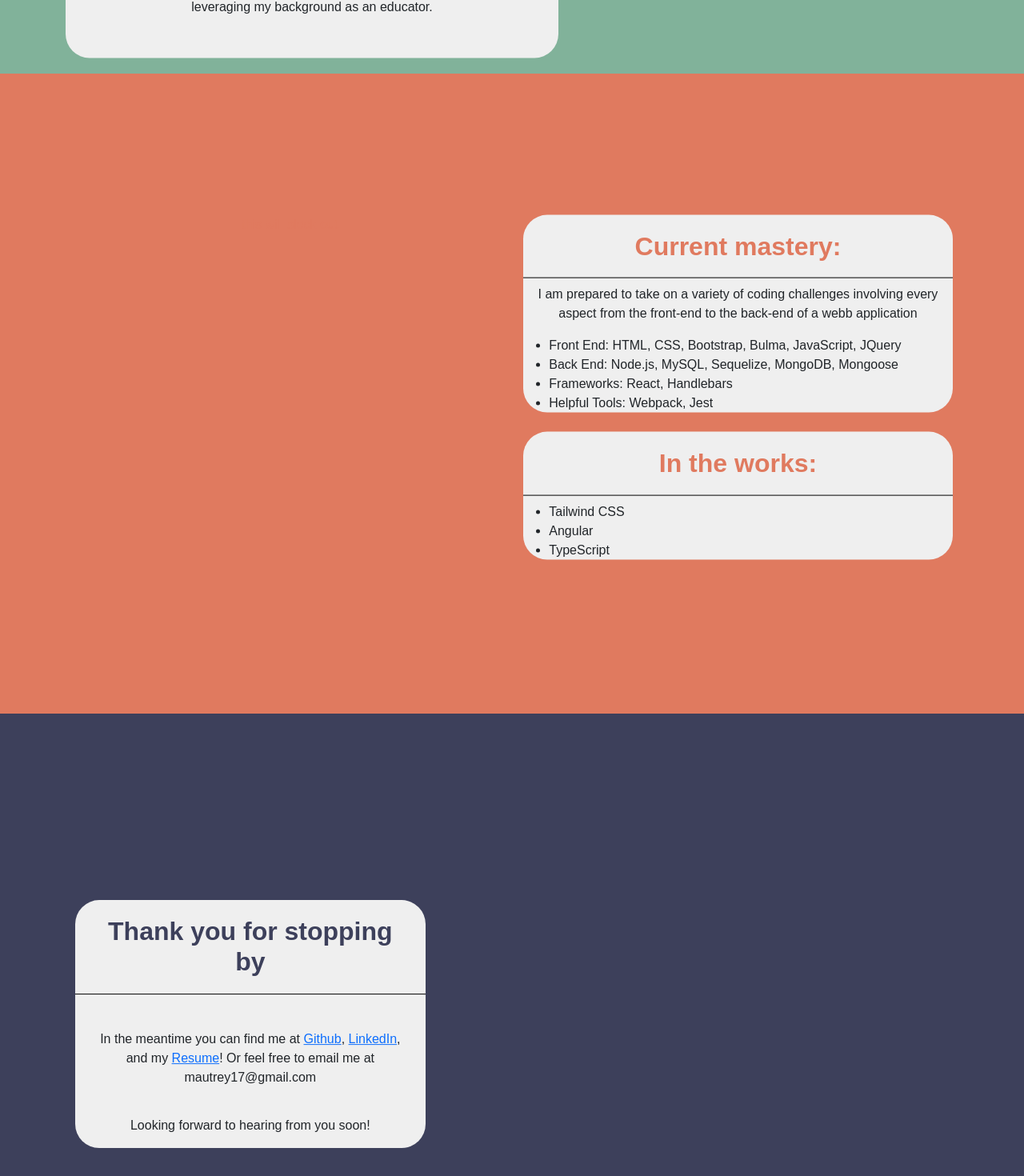
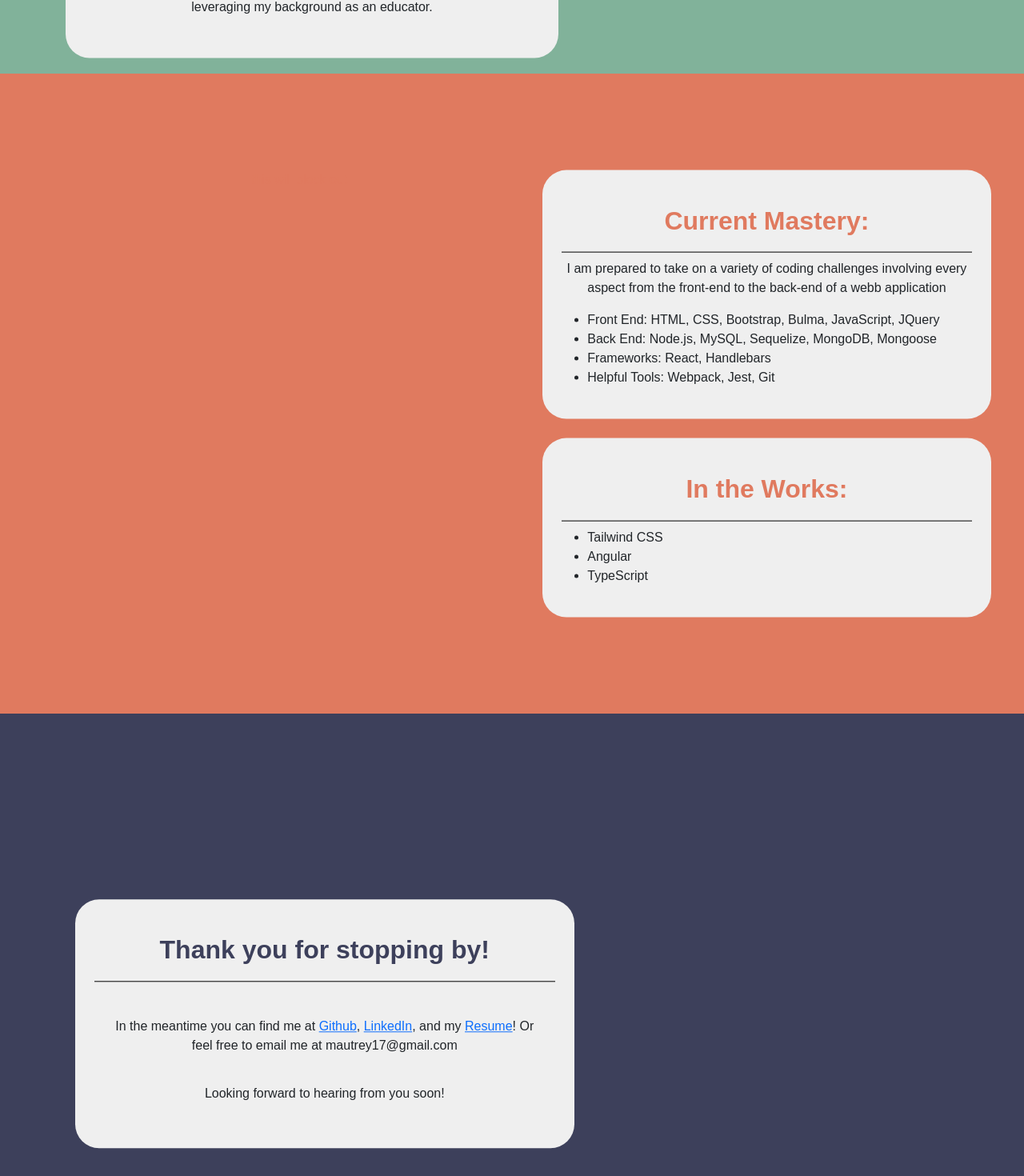
Before and after one commit to mautrey17/mautrey17.github.io, a React (Create React App) app: page / in a window 1280 px wide. Shown: the part 724-2194 px from the top of the page at 80% size. Built offline with nearby package versions, Linux system fonts and the light colour scheme.

Commit message:
added padding to info boxes and updated capitalization

```diff
--- a/public/index.html
+++ b/public/index.html
@@ -2,7 +2,7 @@
 <html lang="en">
   <head>
     <meta charset="utf-8" />
-    <link rel="icon" href="%PUBLIC_URL%/favicon.ico" />
+    <link rel="icon" href="%PUBLIC_URL%/images/codeIcon.png" />
     <meta name="viewport" content="width=device-width, initial-scale=1" />
     <meta name="theme-color" content="#000000" />
     <meta
--- a/src/components/HomeContent.js
+++ b/src/components/HomeContent.js
@@ -57,8 +57,8 @@ function HomeContent() {
                           </div>
                         <div className="col-md-8 col-lg-6">
                             <div className="">
-                                <div className="content round mb-4">
-                                    <h2 style={{color: '#E07A5F'}} className="topic">Current mastery:</h2>
+                                <div className="content round mb-4 p-4">
+                                    <h2 style={{color: '#E07A5F'}} className="topic">Current Mastery:</h2>
                                 <p  class="">
                                     I am prepared to take on a variety of coding challenges involving every aspect from the front-end to the back-end of a webb application
                                 </p>
@@ -66,11 +66,11 @@ function HomeContent() {
                                     <li>Front End: HTML, CSS, Bootstrap, Bulma, JavaScript, JQuery</li>
                                     <li>Back End: Node.js, MySQL, Sequelize, MongoDB, Mongoose</li>
                                     <li>Frameworks: React, Handlebars</li>
-                                    <li>Helpful Tools: Webpack, Jest</li>
+                                    <li>Helpful Tools: Webpack, Jest, Git</li>
                                 </ul>
                                 </div>
-                                <div className="content round">
-                                    <h2 style={{color: '#E07A5F'}} className="topic">In the works:</h2>
+                                <div className="content round p-4">
+                                    <h2 style={{color: '#E07A5F'}} className="topic">In the Works:</h2>
 
                                 <ul className="text-left">
                                     <li>Tailwind CSS</li>
@@ -89,10 +89,10 @@ function HomeContent() {
                   <div className="container">
                       <div className="row test">
 
-                        <div className="col-md-8 col-lg-6">
+                        <div className="col-md-8">
                             <div className="">
-                                <div className="content round mb-4">
-                                    <h2 style={{color: '#3D405B'}} className="topic">Thank you for stopping by</h2>
+                                <div className="content round mb-4 p-4">
+                                    <h2 style={{color: '#3D405B'}} className="topic">Thank you for stopping by!</h2>
                                     <p class="mt-4 about">
                 In the meantime you can find me at{" "}
                 <a href="https://github.com/mautrey17">Github</a>,{" "}
@@ -107,6 +107,8 @@ function HomeContent() {
               </p>
               <p className="pb-3">Looking
                 forward to hearing from you soon!</p>
+
+
 
                                 </div>
 
```
Also changed, not shown: public/images/codeIcon.png (added), src/css/codeIcon.png (added).
